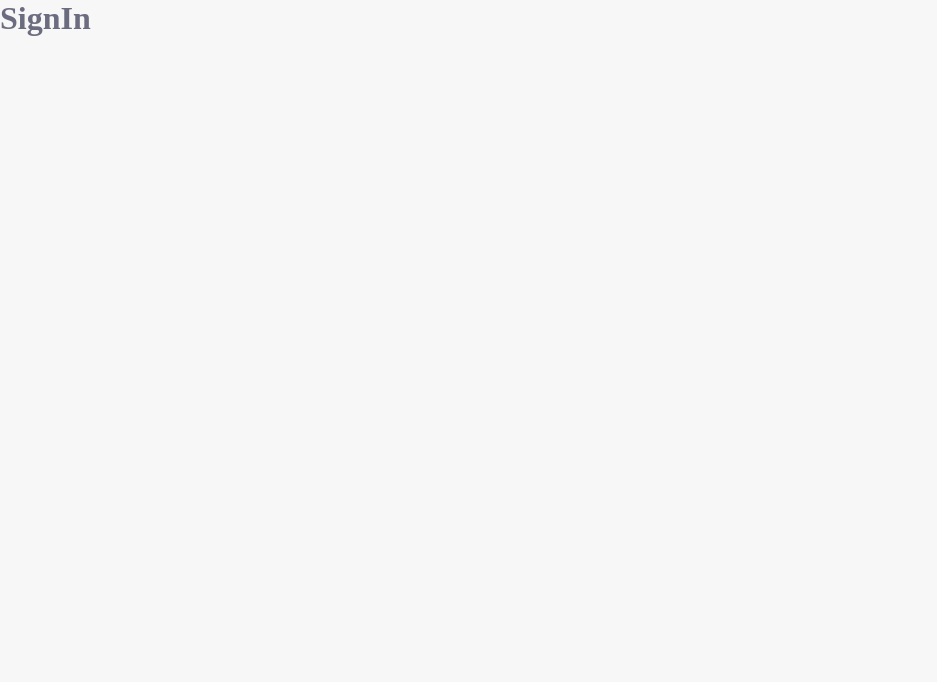
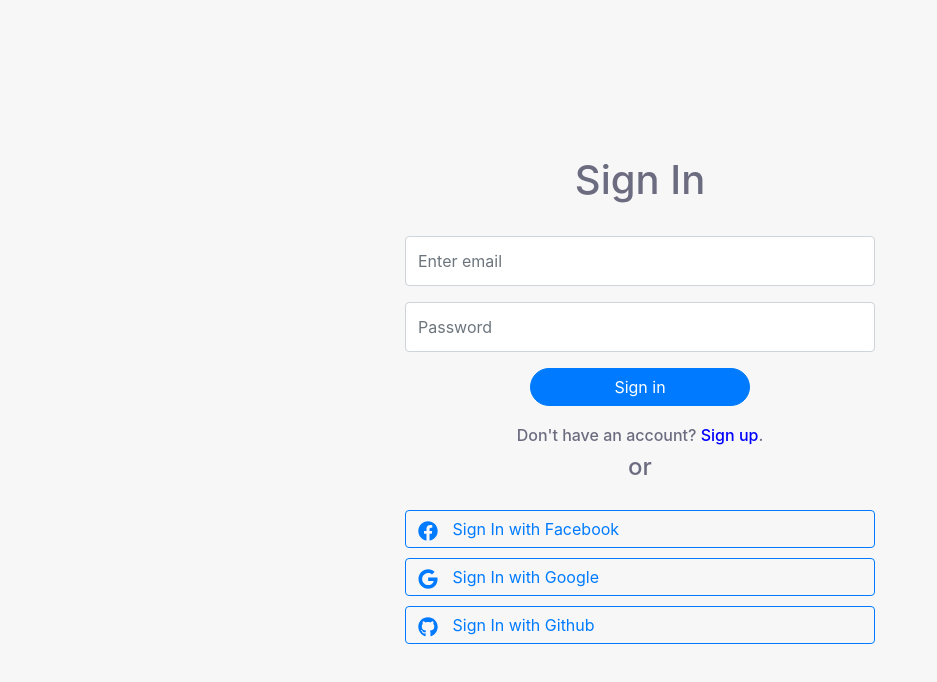
Before and after one commit to giselesousar/user-management-firebase, a React (Create React App) app in the folder web/: page /sign-in in a window 1280 px wide. Shown: the top 682 px of the page, without its empty margins (0-937 px from the left). Built offline with nearby package versions, Linux system fonts and the light colour scheme; the HTML template or start-up script is replaced by a standard one.

Commit message:
add styles

```diff
--- a/web/package.json
+++ b/web/package.json
@@ -7,7 +7,9 @@
     "@testing-library/react": "^9.3.2",
     "@testing-library/user-event": "^7.1.2",
     "react": "^16.13.1",
+    "react-bootstrap": "^1.3.0",
     "react-dom": "^16.13.1",
+    "react-icons": "^3.11.0",
     "react-router-dom": "^5.2.0",
     "react-scripts": "3.4.3"
   },
--- a/web/public/index.html
+++ b/web/public/index.html
@@ -9,6 +9,12 @@
       name="description"
       content="Web site created using create-react-app"
     />
+    <link
+    rel="stylesheet"
+    href="https://maxcdn.bootstrapcdn.com/bootstrap/4.5.0/css/bootstrap.min.css"
+    integrity="sha384-9aIt2nRpC12Uk9gS9baDl411NQApFmC26EwAOH8WgZl5MYYxFfc+NcPb1dKGj7Sk"
+    crossorigin="anonymous"
+  />
     <title>React App</title>
   </head>
   <body>
--- /dev/null
+++ b/web/src/layouts/Minimal/index.js
@@ -0,0 +1,17 @@
+import React from 'react';
+import { Container } from 'react-bootstrap';
+
+export default function Minimal(props){
+    const { children } = props;
+
+    return(
+        <Container fluid style={{
+            display: "flex",
+            justifyContent: "center",
+            alignItems: "center",
+            minHeight: "100vh"
+        }}>
+            {children}
+        </Container>
+    )
+}
--- a/web/src/pages/SignIn/index.js
+++ b/web/src/pages/SignIn/index.js
@@ -1,7 +1,96 @@
 import React from 'react';
+import { Container, Form, Button, Col, Row } from 'react-bootstrap';
+import Minimal from '../../layouts/Minimal';
+import { FaFacebook, FaGoogle, FaGithub } from 'react-icons/fa';
+import {useHistory} from 'react-router-dom';
 
-export default function SignIn(){
-    return(
-        <h1>SignIn</h1>
+export default function SignIn() {
+
+    const history = useHistory();
+
+    function navigateToSignUp(){
+        history.push("/sign-up")
+    }
+    return (
+        <Minimal>
+            <Container style={{
+                width: "40%"
+            }}>
+                <Container style={{
+                    display: "flex",
+                    justifyContent: "center",
+                    height: 80
+                }}>
+                    <h1>Sign In</h1>
+                </Container>
+                <Form>
+                    <Form.Group>
+                        <Form.Control
+                            type="email"
+                            placeholder="Enter email"
+                            style={{
+                                height: 50,
+                            }}
+                        />
+                    </Form.Group>
+                    <Form.Group>
+                        <Form.Control
+                            type="password"
+                            placeholder="Password"
+                            style={{
+                                height: 50,
+                            }}
+                        />
+                    </Form.Group>
+                    <Container fluid style={{
+                        display: "flex",
+                        justifyContent: "center",
+                    }}>
+                        <Button style={{
+                            width: "50%",
+                            borderRadius: 50
+                        }} variant="primary" type="submit">
+                            Sign in
+                </Button>
+
+                    </Container>
+                </Form>
+                <Container style={{
+                    display: "flex",
+                    justifyContent: "center",
+                    marginTop: 20,
+                }}>
+                    <h6>Don't have an account? <span style={{cursor: "pointer", color: "blue"}} onClick={navigateToSignUp}>Sign up</span>.</h6>
+                </Container>
+                <Container style={{
+                    display: "flex",
+                    justifyContent: "center",
+                    marginBottom: 20
+                }}>
+                    <h4>or</h4>
+                </Container>
+                <div style={{marginTop: 10}}>
+                    <Button style={{width: "100%", textAlign: "left"}}variant="outline-primary">
+                        <span style={{marginRight: 10}}>
+                            <FaFacebook size={20}/>
+                        </span> Sign In with Facebook
+                    </Button>
+                </div>
+                <div style={{marginTop: 10}}>
+                    <Button style={{width: "100%", textAlign: "left"}}variant="outline-primary">
+                        <span style={{marginRight: 10}}>
+                            <FaGoogle size={20}/>
+                        </span> Sign In with Google
+                    </Button>
+                </div>
+                <div style={{marginTop: 10}}>
+                    <Button style={{width: "100%", textAlign: "left"}}variant="outline-primary">
+                        <span style={{marginRight: 10}}>
+                            <FaGithub size={20}/>
+                        </span> Sign In with Github
+                    </Button>
+                </div>
+            </Container>
+        </Minimal>
     )
 }
--- a/web/src/pages/SignUp/index.js
+++ b/web/src/pages/SignUp/index.js
@@ -1,7 +1,106 @@
 import React from 'react';
+import { Container, Form, Button, Col, Row } from 'react-bootstrap';
+import Minimal from '../../layouts/Minimal';
+import { FaFacebook, FaGoogle, FaGithub } from 'react-icons/fa';
+import {useHistory} from 'react-router-dom';
 
-export default function SignUp(){
-    return(
-        <h1>SignUp</h1>
+export default function SignUp() {
+
+    const history = useHistory();
+
+    function navigateToSignUp(){
+        history.push("/sign-in")
+    }
+
+    return (
+        <Minimal>
+            <Container style={{
+                width: "40%"
+            }}>
+                <Container style={{
+                    display: "flex",
+                    justifyContent: "center",
+                    height: 80
+                }}>
+                    <h1>Create Account</h1>
+                </Container>
+                <Form>
+                    <Form.Group>
+                        <Form.Control
+                            type="text"
+                            placeholder="Enter name"
+                            style={{
+                                height: 50,
+                            }}
+                        />
+                    </Form.Group>
+                    <Form.Group>
+                        <Form.Control
+                            type="email"
+                            placeholder="Enter email"
+                            style={{
+                                height: 50,
+                            }}
+                        />
+                    </Form.Group>
+                    <Form.Group>
+                        <Form.Control
+                            type="password"
+                            placeholder="Password"
+                            style={{
+                                height: 50,
+                            }}
+                        />
+                    </Form.Group>
+                    <Container fluid style={{
+                        display: "flex",
+                        justifyContent: "center",
+                    }}>
+                        <Button style={{
+                            width: "50%",
+                            borderRadius: 50
+                        }} variant="primary" type="submit">
+                            Sign up
+                </Button>
+
+                    </Container>
+                </Form>
+                <Container style={{
+                    display: "flex",
+                    justifyContent: "center",
+                    marginTop: 20,
+                }}>
+                    <h6>Already have an account? <span style={{cursor: "pointer", color: "blue"}} onClick={navigateToSignUp}>Sign in</span>.</h6>
+                </Container>
+                <Container style={{
+                    display: "flex",
+                    justifyContent: "center",
+                    marginBottom: 20
+                }}>
+                    <h4>or</h4>
+                </Container>
+                <div style={{marginTop: 10}}>
+                    <Button style={{width: "100%", textAlign: "left"}}variant="outline-primary">
+                        <span style={{marginRight: 10}}>
+                            <FaFacebook size={20}/>
+                        </span> Sign Up with Facebook
+                    </Button>
+                </div>
+                <div style={{marginTop: 10}}>
+                    <Button style={{width: "100%", textAlign: "left"}}variant="outline-primary">
+                        <span style={{marginRight: 10}}>
+                            <FaGoogle size={20}/>
+                        </span> Sign Up with Google
+                    </Button>
+                </div>
+                <div style={{marginTop: 10}}>
+                    <Button style={{width: "100%", textAlign: "left"}}variant="outline-primary">
+                        <span style={{marginRight: 10}}>
+                            <FaGithub size={20}/>
+                        </span> Sign Up with Github
+                    </Button>
+                </div>
+            </Container>
+        </Minimal>
     )
 }
```
Also changed, not shown: 1 other file (tests, documents, lock files or other folders).
